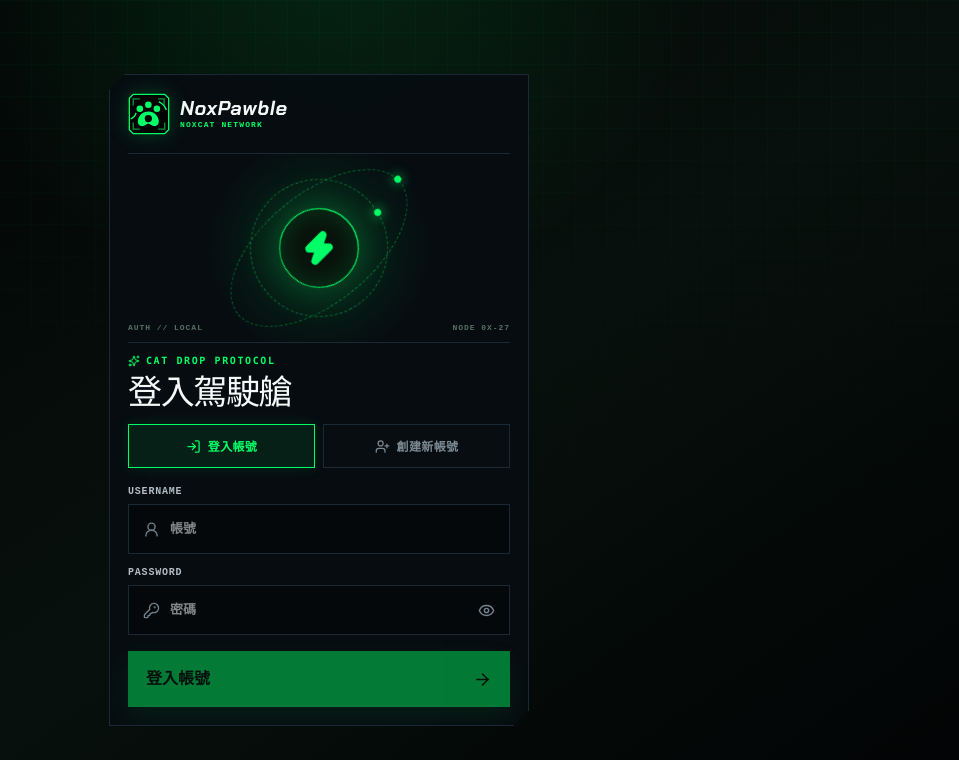
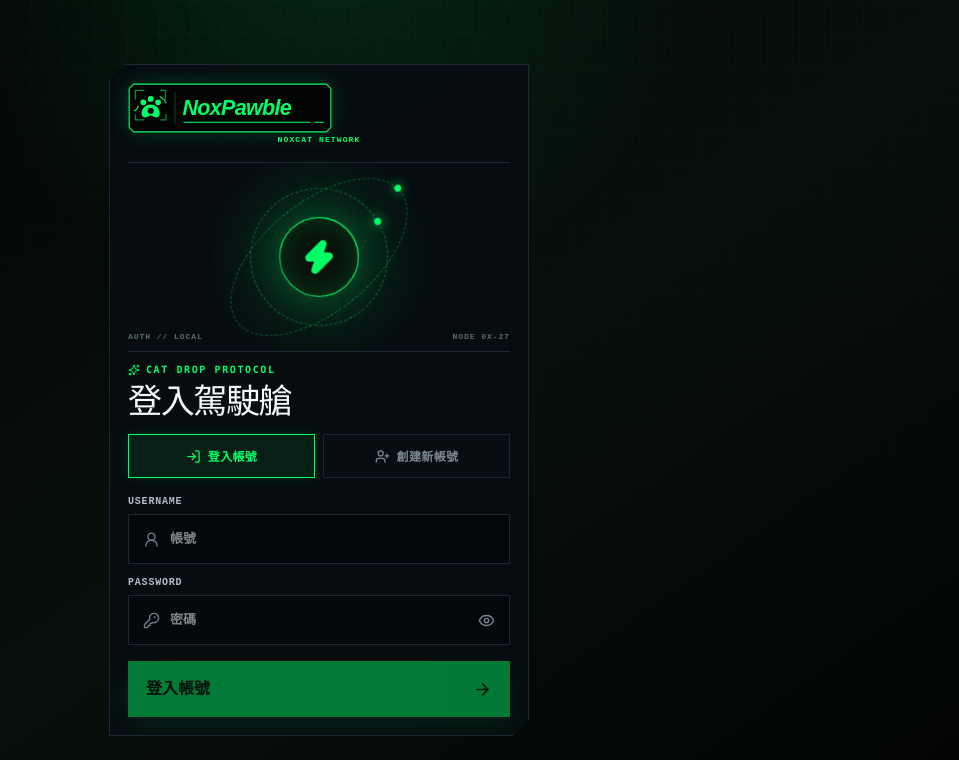
Before and after one commit to Last-rite/FUTUREMODE-2026, a React (Vite) app: page / in a window 1280 px wide. Shown: the top 760 px of the page, without its empty margins (321-1280 px from the left). Built offline with nearby package versions, Linux system fonts and the light colour scheme.

Commit message:
feat: combine NoxPawble mark and wordmark

```diff
--- a/src/components/BrandLockup.jsx
+++ b/src/components/BrandLockup.jsx
@@ -3,16 +3,14 @@ import React from 'react';
 export default function BrandLockup({ context, compact = false, className = '' }) {
   return (
     <div className={`brand-lockup ${compact ? 'brand-lockup--compact' : ''} ${className}`.trim()}>
-      <img
-        className="brand-lockup__mark"
-        src="/noxpawble-mark.svg"
-        alt=""
-        aria-hidden="true"
-      />
-      <div className="brand-lockup__copy">
-        <h1 className="brand-lockup__title">NoxPawble</h1>
-        {context && <span className="brand-lockup__context">{context}</span>}
-      </div>
+      <h1 className="brand-lockup__title">
+        <img
+          className="brand-lockup__image"
+          src="/noxpawble-logo.svg"
+          alt="NoxPawble"
+        />
+      </h1>
+      {context && <span className="brand-lockup__context">{context}</span>}
     </div>
   );
 }
--- a/src/index.css
+++ b/src/index.css
@@ -52,20 +52,16 @@ button:disabled { cursor: not-allowed; opacity: .45; }
 .demo-badge { display: inline-flex; align-items: center; gap: 6px; min-height: 25px; padding: 5px 9px; border-radius: 999px; border: 1px solid rgba(255,204,51,.35); background: rgba(255,204,51,.08); color: var(--amber); font: 800 9px/1 ui-monospace, monospace; letter-spacing: .08em; }
 .demo-badge--compact { padding: 5px 7px; }
 
-.brand-lockup { display: inline-flex; align-items: center; gap: 10px; min-width: 0; color: var(--text); }
-.brand-lockup__mark { display: block; flex: none; width: 42px; height: 42px; filter: drop-shadow(0 0 10px rgba(0,255,102,.2)); }
-.brand-lockup__copy { display: grid; gap: 2px; min-width: 0; }
-.brand-lockup__title { margin: 0; color: var(--text); font: italic 950 20px/1 'Chakra Petch', ui-monospace, monospace; letter-spacing: .025em; }
-.brand-lockup__context { overflow: hidden; color: var(--green); font: 800 8px/1.2 ui-monospace, monospace; letter-spacing: .14em; text-overflow: ellipsis; text-transform: uppercase; white-space: nowrap; }
-.brand-lockup--compact { gap: 8px; }
-.brand-lockup--compact .brand-lockup__mark { width: 34px; height: 34px; }
-.brand-lockup--compact .brand-lockup__title { font-size: 18px; }
+.brand-lockup { display: inline-grid; gap: 2px; min-width: 0; color: var(--text); }
+.brand-lockup__title { margin: 0; line-height: 0; }
+.brand-lockup__image { display: block; width: 204px; height: auto; filter: drop-shadow(0 0 10px rgba(0,255,102,.18)); }
+.brand-lockup__context { overflow: hidden; color: var(--green); font: 800 8px/1.2 ui-monospace, monospace; letter-spacing: .14em; text-align: center; text-overflow: ellipsis; text-transform: uppercase; white-space: nowrap; }
+.brand-lockup--compact .brand-lockup__image { width: 164px; }
 .brand-lockup--compact .brand-lockup__context { font-size: 7px; }
 
 .boot-screen { width: 100%; height: 100dvh; display: flex; flex-direction: column; align-items: center; justify-content: center; gap: 14px; background: var(--bg); color: var(--green); font: 800 10px ui-monospace, monospace; letter-spacing: .16em; }
-.boot-screen .brand-lockup { flex-direction: column; gap: 9px; text-align: center; }
-.boot-screen .brand-lockup__mark { width: 64px; height: 64px; animation: brandBootPulse 1.8s ease-in-out infinite; }
-.boot-screen .brand-lockup__title { font-size: 21px; }
+.boot-screen .brand-lockup { gap: 7px; text-align: center; }
+.boot-screen .brand-lockup__image { width: 236px; animation: brandBootPulse 1.8s ease-in-out infinite; }
 .boot-screen .brand-lockup__context { color: var(--green-soft); }
 .boot-line { width: 160px; height: 2px; background: #142019; overflow: hidden; }.boot-line i { display: block; width: 45%; height: 100%; background: var(--green); animation: boot 1s ease-in-out infinite; }
 @keyframes boot { from { transform: translateX(-110%); } to { transform: translateX(330%); } }
@@ -615,8 +611,7 @@ canvas { touch-action: none; user-select: none; -webkit-user-select: none; }
   text-transform: uppercase;
 }
 .sketch-fs-brand { position: absolute; left: 50%; transform: translateX(-50%); }
-.sketch-fs-brand .brand-lockup__mark { width: 30px; height: 30px; }
-.sketch-fs-brand .brand-lockup__title { font-size: 15px; }
+.sketch-fs-brand .brand-lockup__image { width: 148px; }
 .sketch-fs-brand .brand-lockup__context { max-width: 154px; font-size: 6px; text-align: left; }
 
 /* Angled Tabs matching sketch: Active has angled border /  \, Inactive has NO border */
```
Also changed, not shown: public/noxpawble-logo.svg (added).
